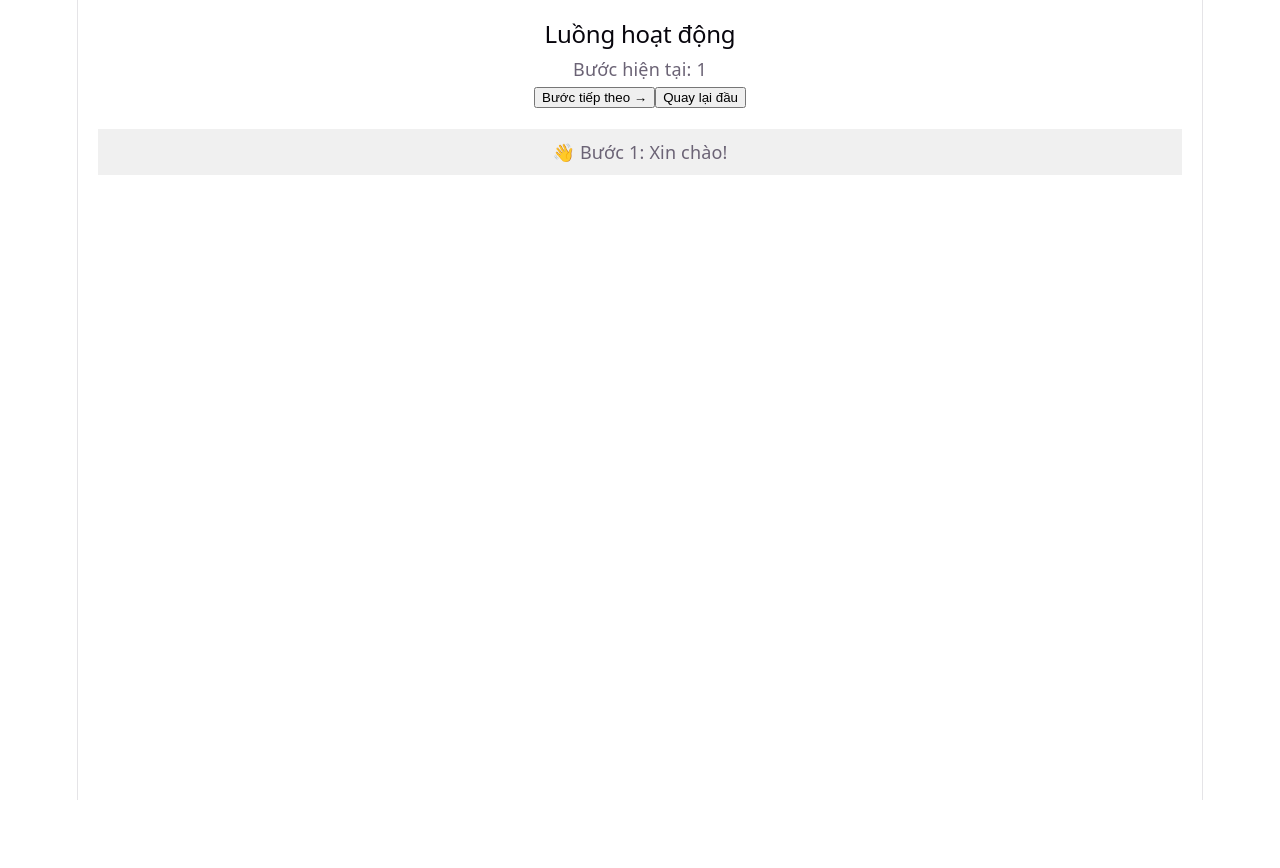
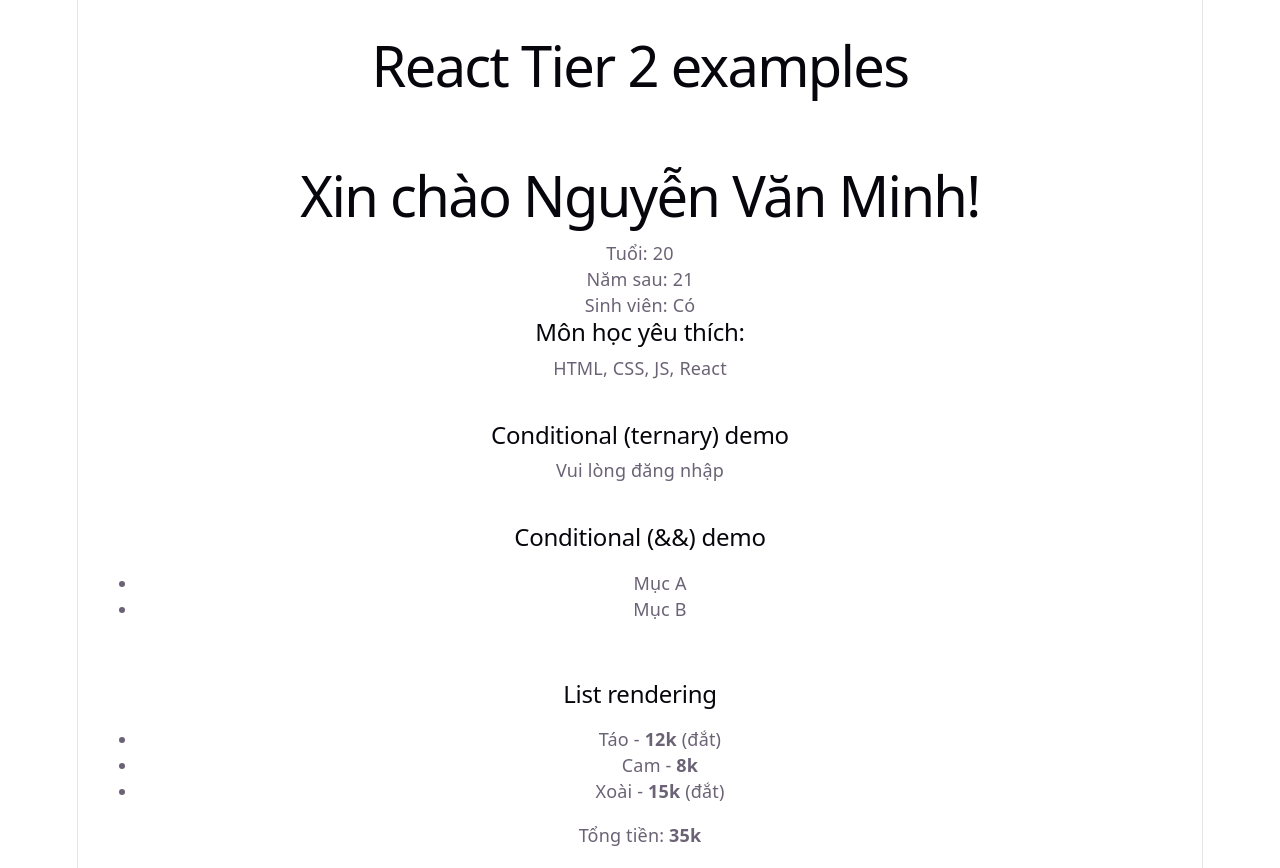
Before and after one commit to NguyenDuy0708/TH_NenTangWeb, a React (Vite) app in the folder session_04_react_basics/exercises/projects/hello-react/: page / in a window 1280 px wide. Before the commit the page ends 800 px from the top, so only its background shows below. Built offline with nearby package versions, Linux system fonts and the light colour scheme.

Commit message:
[FEATURE] Complete tier 2

```diff
--- /dev/null
+++ b/session_04_react_basics/exercises/projects/hello-react/src/AndDemo.jsx
@@ -0,0 +1,17 @@
+function AndDemo({ items }) {
+    return (
+        <div style={{ padding: "20px" }}>
+            <h2>Conditional (&&) demo</h2>
+            {items && items.length > 0 && (
+                <ul>
+                    {items.map((it, idx) => (
+                        <li key={idx}>{it}</li>
+                    ))}
+                </ul>
+            )}
+            {(!items || items.length === 0) && <p>Không có mục nào.</p>}
+        </div>
+    );
+}
+
+export default AndDemo;
--- a/session_04_react_basics/exercises/projects/hello-react/src/App.jsx
+++ b/session_04_react_basics/exercises/projects/hello-react/src/App.jsx
@@ -109,6 +109,7 @@ export default GoodCounter;
 */
 
 /// Bài 1.3 — Luồng hoạt động (Flow)
+/*
 import { useState } from "react";
 
 function FlowDemo() {
@@ -136,3 +137,24 @@ function FlowDemo() {
     );
 }
 export default FlowDemo;
+*/
+//Tier 2:
+/// Bài 2.1 — Hiển thị biến đơn giản
+import SimpleVariables from "./SimpleVariables";
+import TernaryDemo from "./TernaryDemo";
+import AndDemo from "./AndDemo";
+import ListRendering from "./ListRendering";
+
+function App() {
+    return (
+        <div>
+            <h1 style={{ padding: "20px" }}>React Tier 2 examples</h1>
+            <SimpleVariables />
+            <TernaryDemo isLoggedIn={false} />
+            <AndDemo items={["Mục A", "Mục B"]} />
+            <ListRendering />
+        </div>
+    );
+}
+
+export default App;
--- /dev/null
+++ b/session_04_react_basics/exercises/projects/hello-react/src/ListRendering.jsx
@@ -0,0 +1,24 @@
+function ListRendering() {
+    const products = [
+        { id: 1, name: "Táo", price: 12 },
+        { id: 2, name: "Cam", price: 8 },
+        { id: 3, name: "Xoài", price: 15 },
+    ];
+    const total = products.reduce((s, p) => s + p.price, 0);
+    return (
+        <div style={{ padding: "20px" }}>
+            <h2>List rendering</h2>
+            <ul>
+                {products.map((p) => (
+                    <li key={p.id}>
+                        {p.name} - <strong>{p.price}k</strong>
+                        {p.price > 10 && <span> (đắt)</span>}
+                    </li>
+                ))}
+            </ul>
+            <p>Tổng tiền: <strong>{total}k</strong></p>
+        </div>
+    );
+}
+
+export default ListRendering;
--- /dev/null
+++ b/session_04_react_basics/exercises/projects/hello-react/src/SimpleVariables.jsx
@@ -0,0 +1,18 @@
+function SimpleVariables() {
+    const ten = "Nguyễn Văn Minh";
+    const tuoi = 20;
+    const laSinhVien = true;
+    const monHoc = ["HTML", "CSS", "JS", "React"];
+    return (
+        <div style={{ padding: "20px" }}>
+            <h1>Xin chào {ten}!</h1>
+            <p>Tuổi: {tuoi}</p>
+            <p>Năm sau: {tuoi + 1}</p>
+            <p>Sinh viên: {laSinhVien ? "Có" : "Không"}</p>
+            <h2>Môn học yêu thích:</h2>
+            <p>{monHoc.join(", ")}</p>
+        </div>
+    );
+}
+
+export default SimpleVariables;
--- /dev/null
+++ b/session_04_react_basics/exercises/projects/hello-react/src/TernaryDemo.jsx
@@ -0,0 +1,10 @@
+function TernaryDemo({ isLoggedIn }) {
+    return (
+        <div style={{ padding: "20px" }}>
+            <h2>Conditional (ternary) demo</h2>
+            <p>{isLoggedIn ? "Bạn đã đăng nhập" : "Vui lòng đăng nhập"}</p>
+        </div>
+    );
+}
+
+export default TernaryDemo;
```
